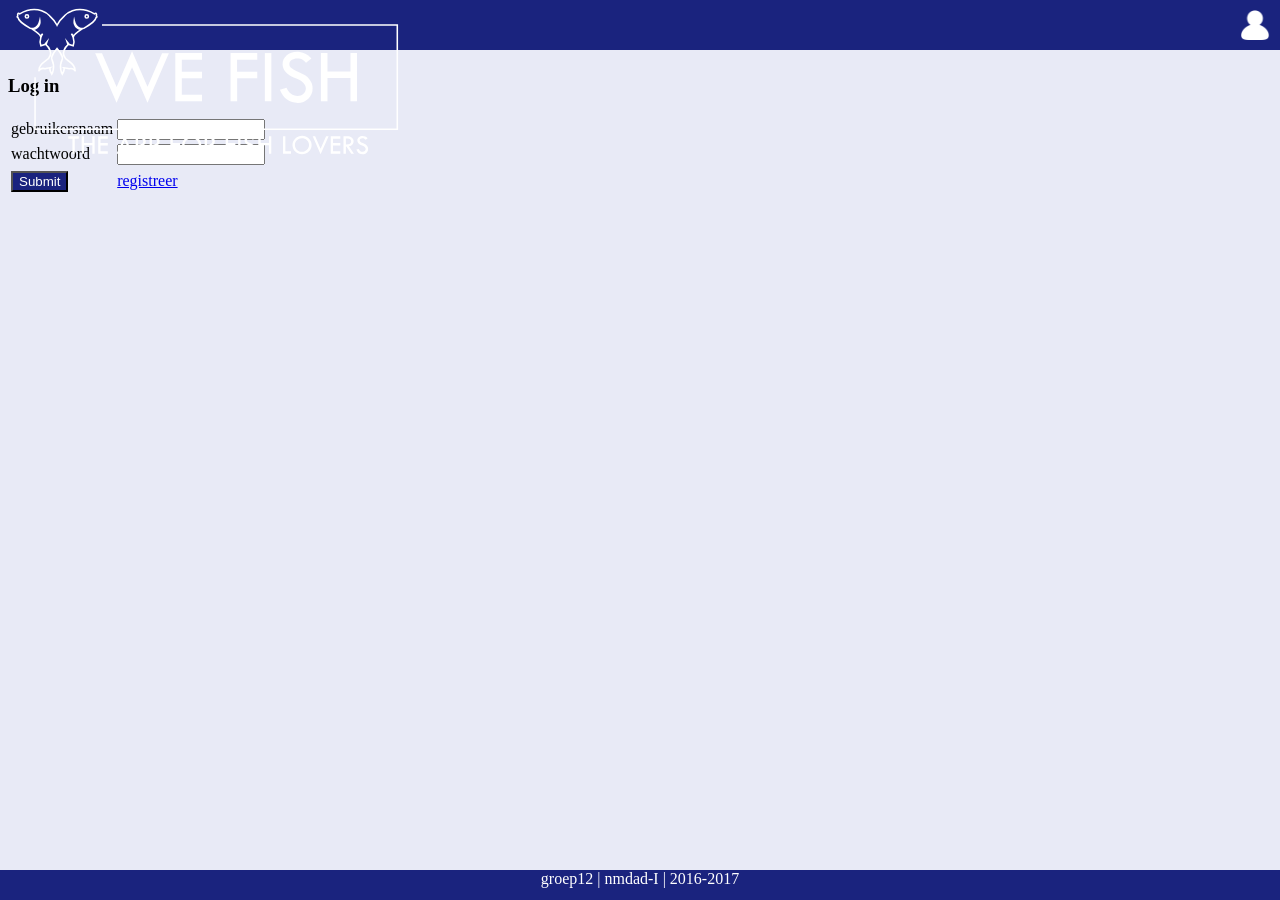
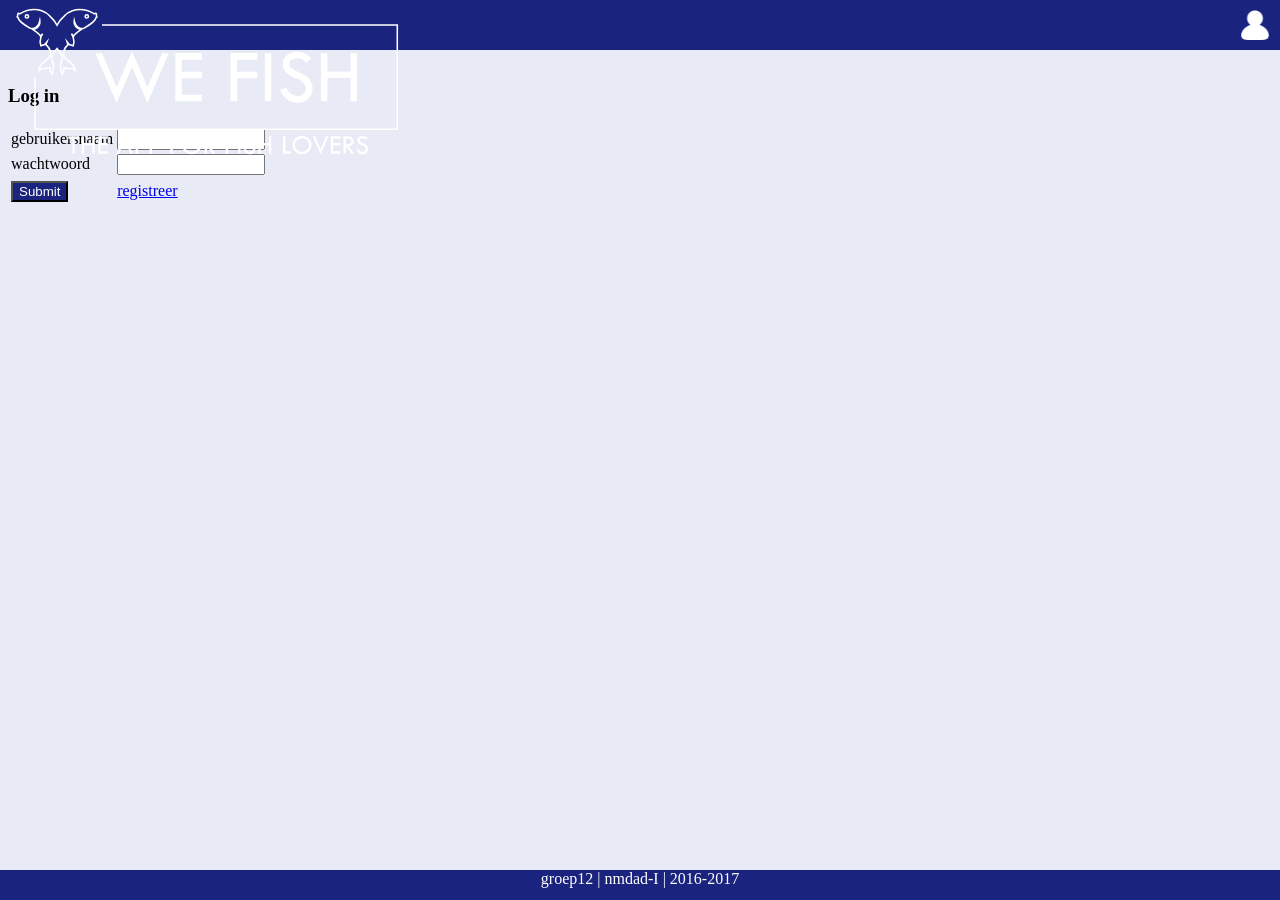
Before and after one commit to svennote/WeFish.github.io, a Jekyll site: the page built from login.html, in a window 1280 px wide. Built offline with Jekyll 4.4.1, drawn with Linux system fonts in a browser that asks for light colours.

Commit message:
aangepast

```diff
--- a/css/login.scss
+++ b/css/login.scss
@@ -99,7 +99,7 @@ width:20px;
 .container {
 
 
-margin-top:75px;
+margin-top:85px;
 color:black;
 
 }
```
